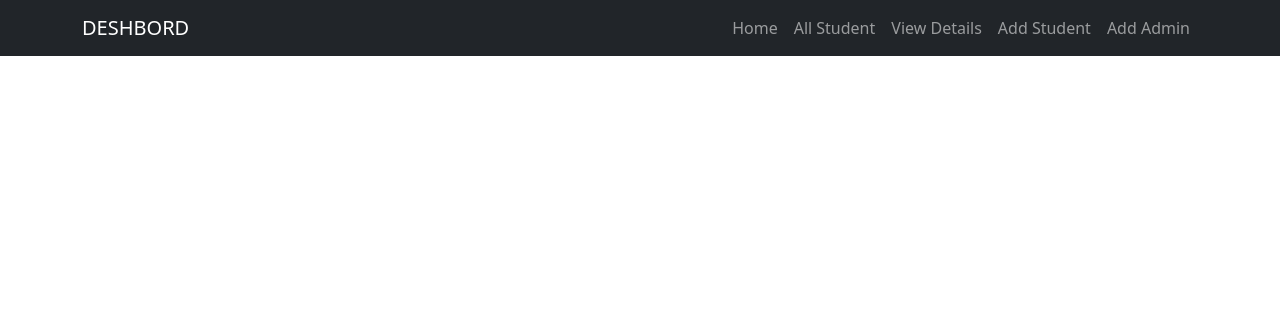
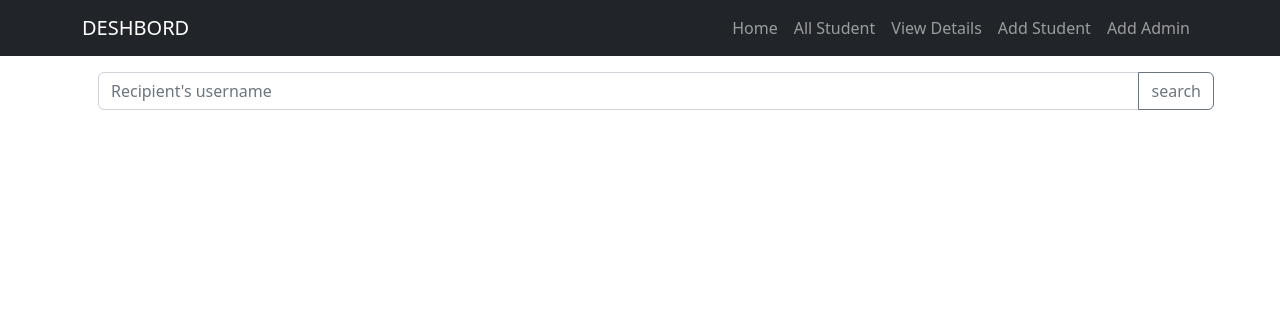
Before and after one commit to prashanta0234/DBMS-simple, a PHP site: page /viewStudent.php in a window 1280 px wide. Shown: the top 316 px of the page. Run offline with PHP 8.4, Linux system fonts and the light colour scheme.

Commit message:
search bar

```diff
--- a/viewStudent.php
+++ b/viewStudent.php
@@ -58,7 +58,12 @@ tr:nth-child(even) {
             </div>
           </nav>
 
-
+<div class="container ">
+<div class="input-group mb-3 m-3 search">
+  <input type="text" class="form-control" placeholder="Recipient's username" aria-label="Recipient's username" aria-describedby="button-addon2">
+  <button class="btn btn-outline-secondary" type="button" id="button-addon2">search</button>
+</div>
+</div>
 
 </body>
 </html>
```
